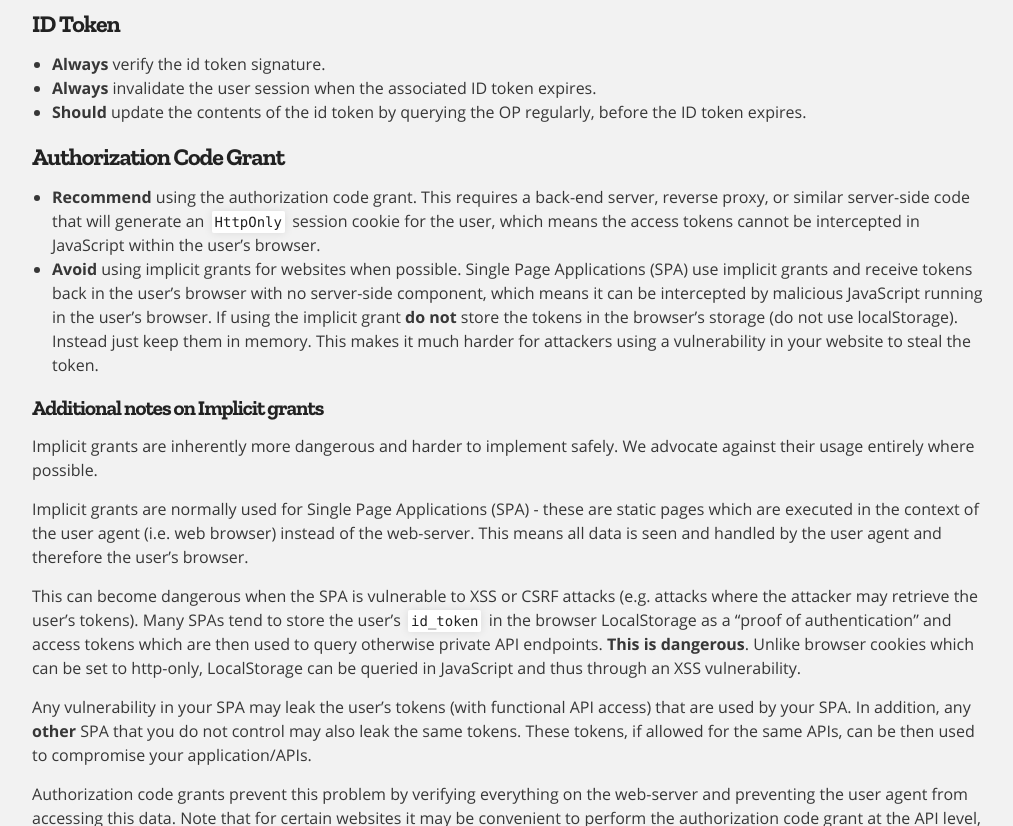
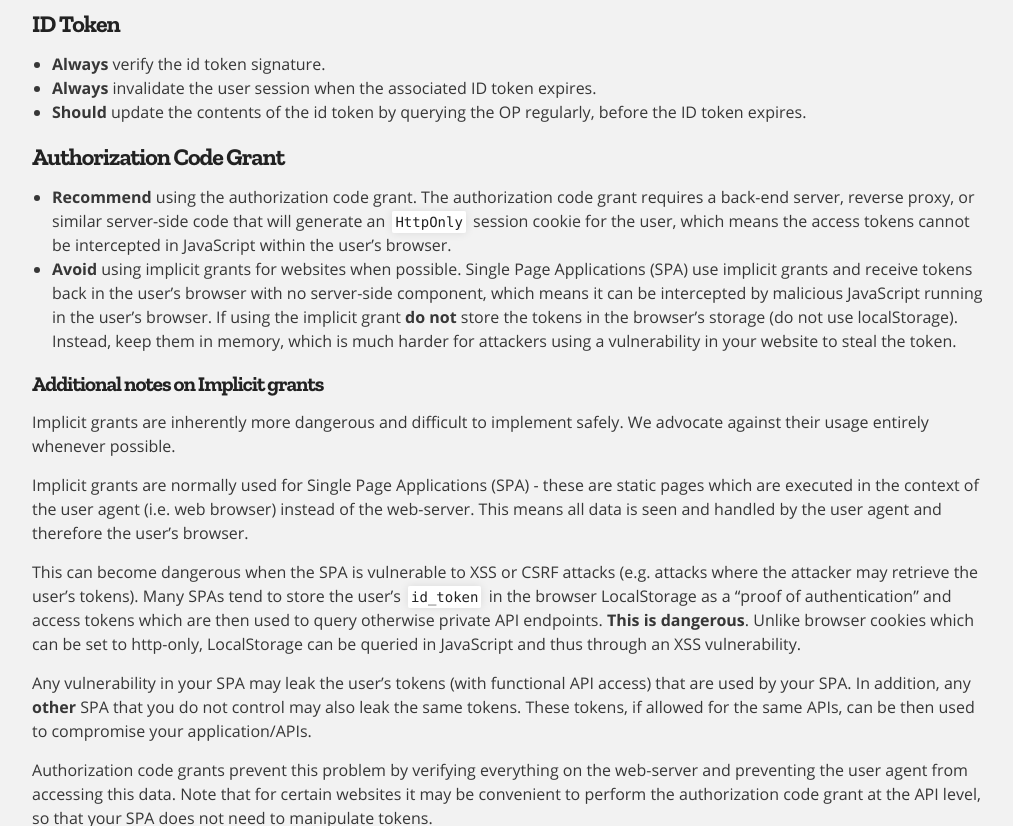
Before and after one commit to mozilla/infosec.mozilla.org, a Jekyll site: the page built from docs/guidelines/iam/openid_connect.md, in a window 1280 px wide and 900 px high, scrolled down 4305 px, cut to the strip 74-900 px from the top of the window. Shown: the whole strip, without its empty margins (128-1141 px from the left). Built offline with Jekyll 4.4.1, drawn with Linux system fonts in a browser that asks for light colours; the repository's description, which GitHub fills in, is left out.

Commit message:
Aprils' tips & changes

```diff
--- a/docs/guidelines/iam/openid_connect.md
+++ b/docs/guidelines/iam/openid_connect.md
@@ -81,11 +81,11 @@ For that reason, it is important that the web application (RP) respects the foll
 
 ### Authorization Code Grant
 
--   **Recommend** using the authorization code grant. This requires a back-end server, reverse proxy, or similar server-side code that will generate an `HttpOnly` session cookie for the user, which means the access tokens cannot be intercepted in JavaScript within the user's browser.
--   **Avoid** using implicit grants for websites when possible. Single Page Applications (SPA) use implicit grants and receive tokens back in the user's browser with no server-side component, which means it can be intercepted by malicious JavaScript running in the user's browser. If using the implicit grant **do not** store the tokens in the browser's storage (do not use localStorage). Instead just keep them in memory. This makes it much harder for attackers using a vulnerability in your website to steal the token.
+-   **Recommend** using the authorization code grant. The authorization code grant requires a back-end server, reverse proxy, or similar server-side code that will generate an `HttpOnly` session cookie for the user, which means the access tokens cannot be intercepted in JavaScript within the user's browser.
+-   **Avoid** using implicit grants for websites when possible. Single Page Applications (SPA) use implicit grants and receive tokens back in the user's browser with no server-side component, which means it can be intercepted by malicious JavaScript running in the user's browser. If using the implicit grant **do not** store the tokens in the browser's storage (do not use localStorage). Instead, keep them in memory, which is much harder for attackers using a vulnerability in your website to steal the token.
 
 #### Additional notes on Implicit grants
-Implicit grants are inherently more dangerous and harder to implement safely. We advocate against their usage entirely where possible.
+Implicit grants are inherently more dangerous and difficult to implement safely. We advocate against their usage entirely whenever possible.
 
 Implicit grants are normally used for Single Page Applications (SPA) - these are static pages which are executed in the context of the user agent (i.e. web browser) instead of the web-server. This means all data is seen and handled by the user agent and therefore the user's browser.
 
```
